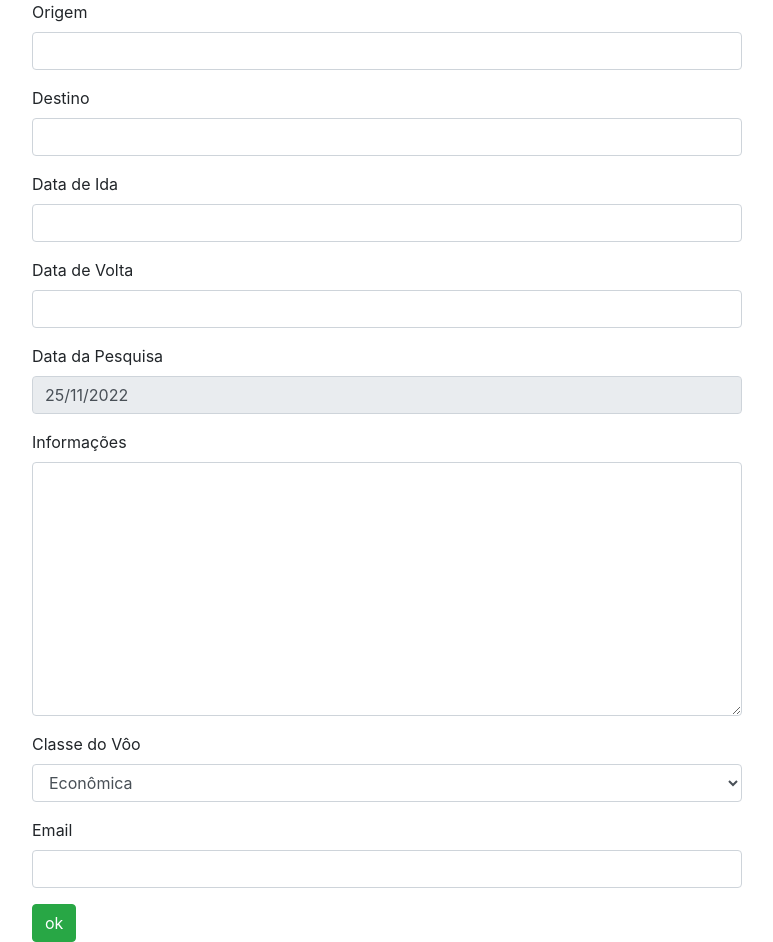
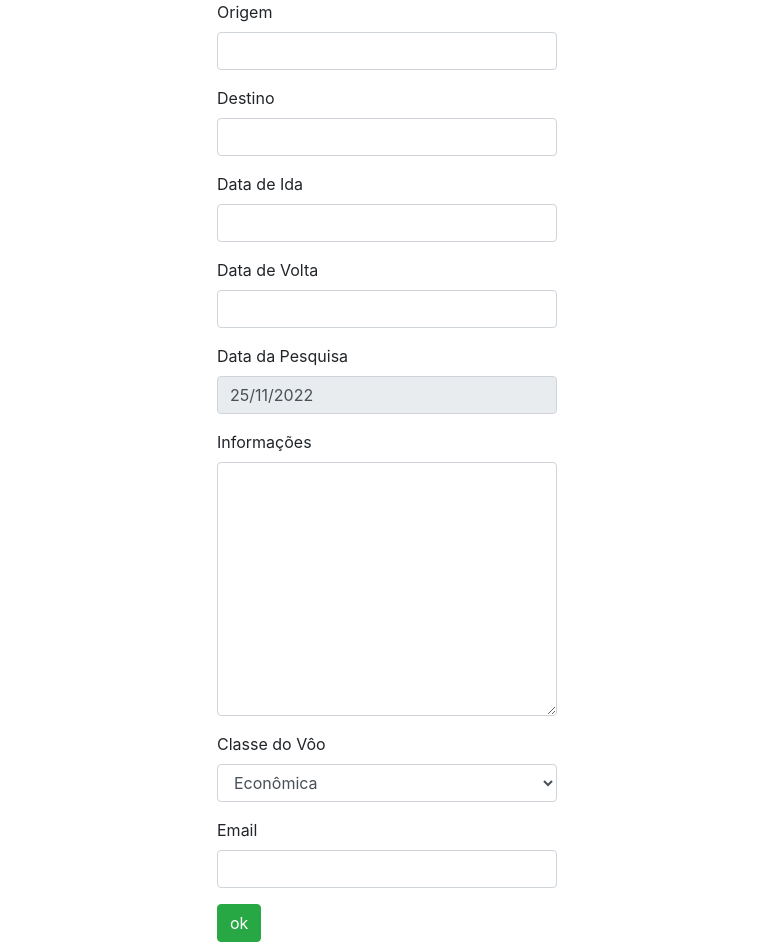
Before and after one commit to zupy-fmartinelli/Formularios, a Django app: page / in a window 1280 px wide. Shown: the part 64-1006 px from the top of the page, without its empty margins (253-1026 px from the left). Run offline with Django 4.2, Linux system fonts and the light colour scheme; some libraries are stand-ins or nearby versions.

Commit message:
DatePicker Plus Ok

```diff
--- a/passagens/forms.py
+++ b/passagens/forms.py
@@ -1,5 +1,5 @@
 from django import forms
-from bootstrap_datepicker_plus.widgets import DatePickerInput
+from bootstrap_datepicker_plus.widgets import DatePickerInput, TimePickerInput, DateTimePickerInput
 from datetime import datetime
 from passagens.classe_viagem import tipos_de_classe
 from passagens.validation import *
--- a/templates/index.html
+++ b/templates/index.html
@@ -2,7 +2,7 @@
 {% block content %}
 {% load widget_tweaks %}
 
-<section class="container col-8">
+<section class="container col-4">
             <form action="{% url 'minha_consulta' %}" method="post">
                 {% csrf_token %}
                 {% for field in form.visible_fields %}
```
